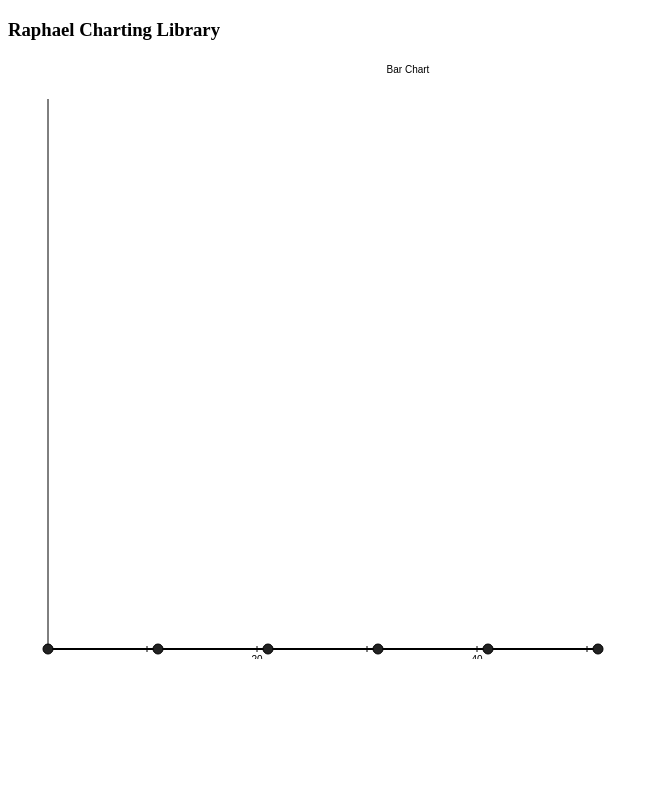
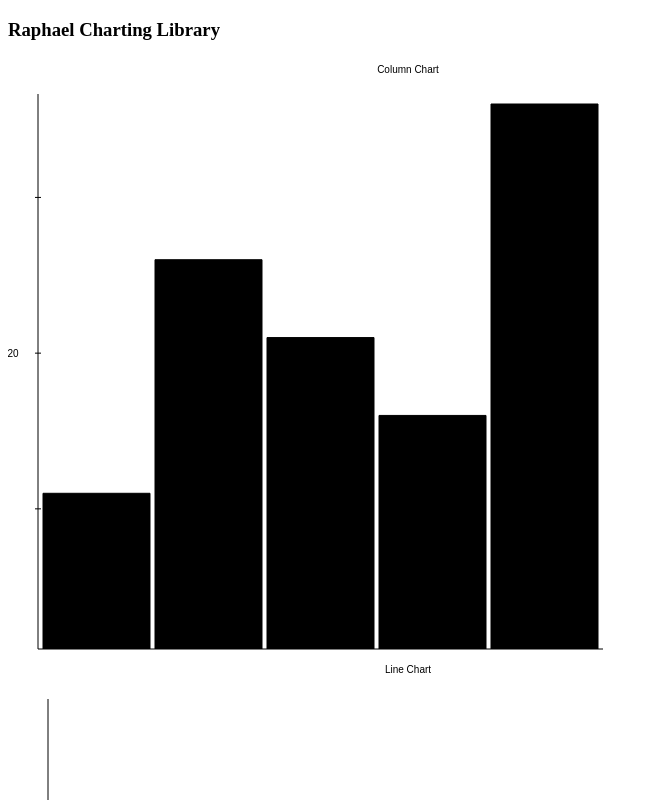
Before and after one commit to specinnovations/orange-charts, a plain HTML site: page index.html in a window 1280 px wide. Shown: the top 800 px of the page, without its empty margins (0-659 px from the left). Drawn offline with Linux system fonts and the light colour scheme.

Commit message:
More updating and added animation to bar charts

```diff
--- a/index.html
+++ b/index.html
@@ -17,6 +17,7 @@
 <h3>Raphael Charting Library</h3>
 
 <div id="holder-column" style="width: 600px; height: 600px;"></div>
+<div id="holder-line" style="width: 600px; height: 600px;"></div>
 
 <script type="text/javascript" src="libs/raphael.js"></script>
 <script type="text/javascript" src="src/charts.column.js"></script>
@@ -26,11 +27,11 @@
 
 window.onload = function() {
 
-	var paper = new Raphael( "holder-column" );
+	var linePaper = new Raphael( "holder-line" );
 
-	paper.text( 400 , 10 , "Bar Chart" );
+	linePaper.text( 400 , 10 , "Line Chart" );
 
-	var chart = paper.linechart( 10 , 30 , 590 , 570 , [[
+	var chartLine = linePaper.linechart( 10 , 30 , 590 , 570 , [[
 	                                          { "x" : 0 , "y" : 0, "stroke" : "red" },
 	                                          { "x" : 10 , "y" : 0, "stroke" : "red" },
 	                                          { "x" : 20 , "y" : 0, "stroke" : "red" },
@@ -42,6 +43,15 @@ window.onload = function() {
 		"fill" : "black"
 	});
 
+	var columnPaper = new Raphael( "holder-column" );
+
+	columnPaper.text( 400 , 10 , "Column Chart" );
+
+	var chartColumn = columnPaper.columnchart( 10 , 30 , 590 , 570 , [ 10 , 25 , 20 , 15 , 35],{
+		"labels" : true,
+		"fill" : "black"
+	});
+
 };
 
 </script>
--- a/src/charts.bar.js
+++ b/src/charts.bar.js
@@ -145,8 +145,12 @@ var BarChart = function( paper , x , y , chartWidth , chartHeight , values , opt
 
 };
 
+var ctor = function() {};
+ctor.prototype = Raphael.g;
+BarChart.prototype = new ctor;
+
 Raphael.fn.barchart = function( x , y , width , height , values , options ) {
     return new BarChart( this , x , y , width , height , values , options  );
 };
 
-})( Raphael);
+})( Raphael );
--- a/src/charts.column.js
+++ b/src/charts.column.js
@@ -126,12 +126,17 @@
 	        var barY = xaxis.y - height;
 
 	        var path =  "M" + barX + "," + xaxis.y +
-	                    "L" + barX + "," + barY +
-	                    "L" + (barX+barWidth) + "," + barY +
+	                    "L" + barX + "," + xaxis.y +
+	                    "L" + (barX+barWidth) + "," + xaxis.y +
 	                    "L" + (barX+barWidth) + "," + xaxis.y;
 
 	        var el = paper.path( path ).attr("fill",  object.fill || options.fill || "blue" )
 	        									 .attr( "stroke" , object.stroke || options.stroke || "black" );
+
+	        el.animate({ "path" : "M" + barX + "," + xaxis.y +
+                "L" + barX + "," + barY +
+                "L" + (barX+barWidth) + "," + barY +
+                "L" + (barX+barWidth) + "," + xaxis.y } , 1000 );
 
 	        el.x = barX+ (barWidth/2);
 	        el.top = barY;
@@ -155,12 +160,19 @@
 	    result.borders = borders;
 	    result.labels = labels;
 
+	    result.bars.toFront();
+	    result.labels.toFront();
+
 	    return result;
 
 	};
 
-	Raphael.fn.columnchart = function( x , y , width , height , values , options ) {
-	    return new ColumnChart( this , x , y , width , height , values , options  );
-	};
+var ctor = function() {};
+ctor.prototype = Raphael.g;
+ColumnChart.prototype = new ctor;
 
-	})( Raphael);
+Raphael.fn.columnchart = function( x , y , width , height , values , options ) {
+    return new ColumnChart( this , x , y , width , height , values , options  );
+};
+
+})( Raphael );
--- a/src/charts.line.js
+++ b/src/charts.line.js
@@ -22,17 +22,11 @@
 	    	}
 	    }
 
-	    console.log( "xValues" , xValues );
-	    console.log( "yValues" , yValues );
-
 	    var maxXValue = Math.max.apply( Math , xValues );
 	    var minXValue = Math.min.apply( Math , xValues );
 
 	    var maxYValue = Math.max.apply( Math , yValues );
 	    var minYValue = Math.min.apply( Math , yValues );
-
-	    console.log( "X" , maxXValue , minXValue );
-	    console.log( "Y" , maxYValue , minYValue );
 
 	    var xFactor = 1;
 	    var yFactor = 1;
@@ -149,8 +143,6 @@
 
 	    }
 
-	    console.log( "Factor" , xFactor , yFactor );
-
 	    for( var i=0, ii=values.length; i<ii; i++ ) {
 
 	    	var path = [];
@@ -167,8 +159,6 @@
 		    	var xValue = xaxis.x + (object.x*xFactor);
 		    	var yValue = xaxis.y - (object.y*yFactor);
 
-		    	console.log( object , xValue , yValue );
-
 		    	if( j == 0 ) {
 		    		path.push( "M" + xValue + "," + yValue );
 		    	} else {
@@ -177,6 +167,10 @@
 
 
 		    	var circle = paper.circle( xValue , yValue , 5 ).attr( 'fill' , '#222' );
+
+		    	circle.x = xValue;
+		    	circle.y = yValue;
+		    	circle.radius = 5;
 
 		    	circle.charts = object;
 
@@ -208,6 +202,10 @@
 	    result.labels = labels;
 	    result.points = points;
 
+	    result.points.hover = function( fin , fout ) {
+	    	return this.mouseover(fin).mouseout(fout);
+	    };
+
 	    result.lines.toFront();
 	    result.points.toFront();
 
@@ -215,8 +213,12 @@
 
 	};
 
-	Raphael.fn.linechart = function( x , y , width , height , values , options ) {
-	    return new LineChart( this , x , y , width , height , values , options  );
-	};
+var ctor = function() {};
+ctor.prototype = Raphael.g;
+LineChart.prototype = new ctor;
 
-	})( Raphael);
+Raphael.fn.linechart = function( x , y , width , height , values , options ) {
+    return new LineChart( this , x , y , width , height , values , options  );
+};
+
+})( Raphael );
```
